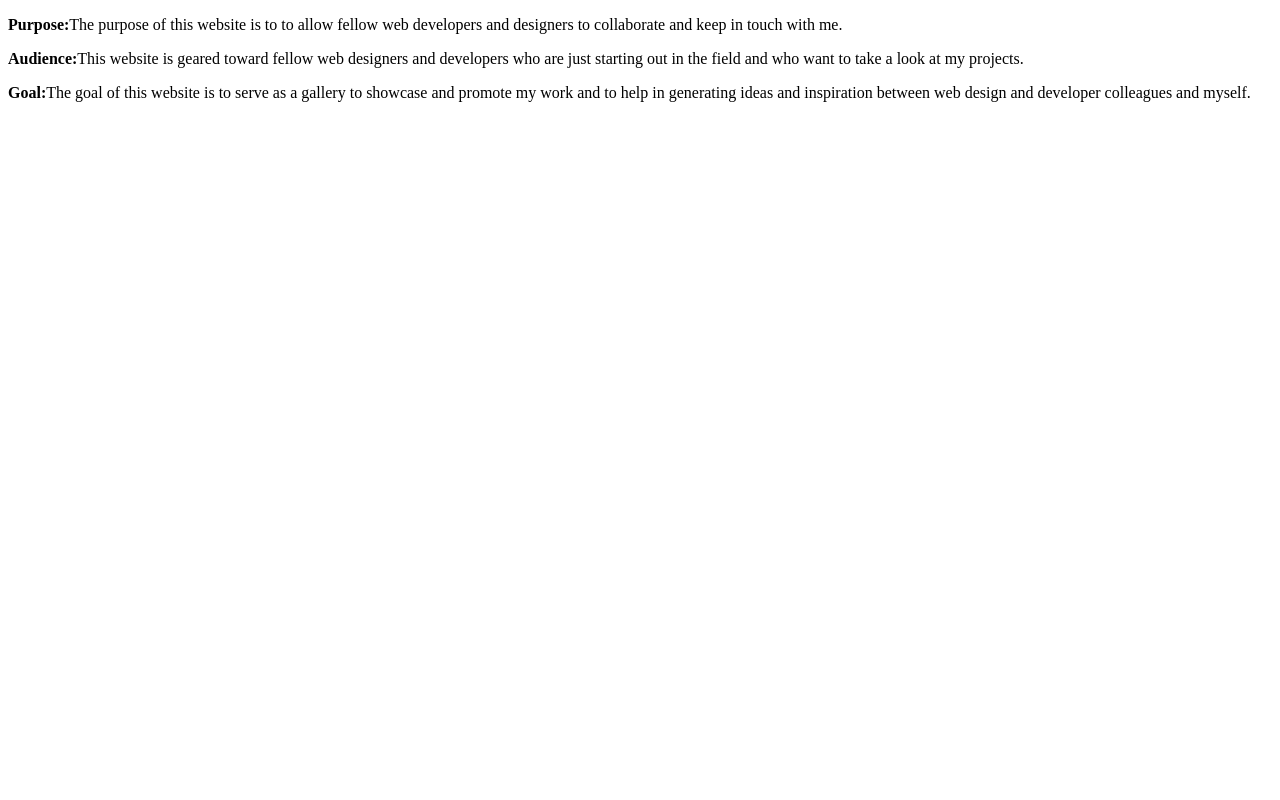
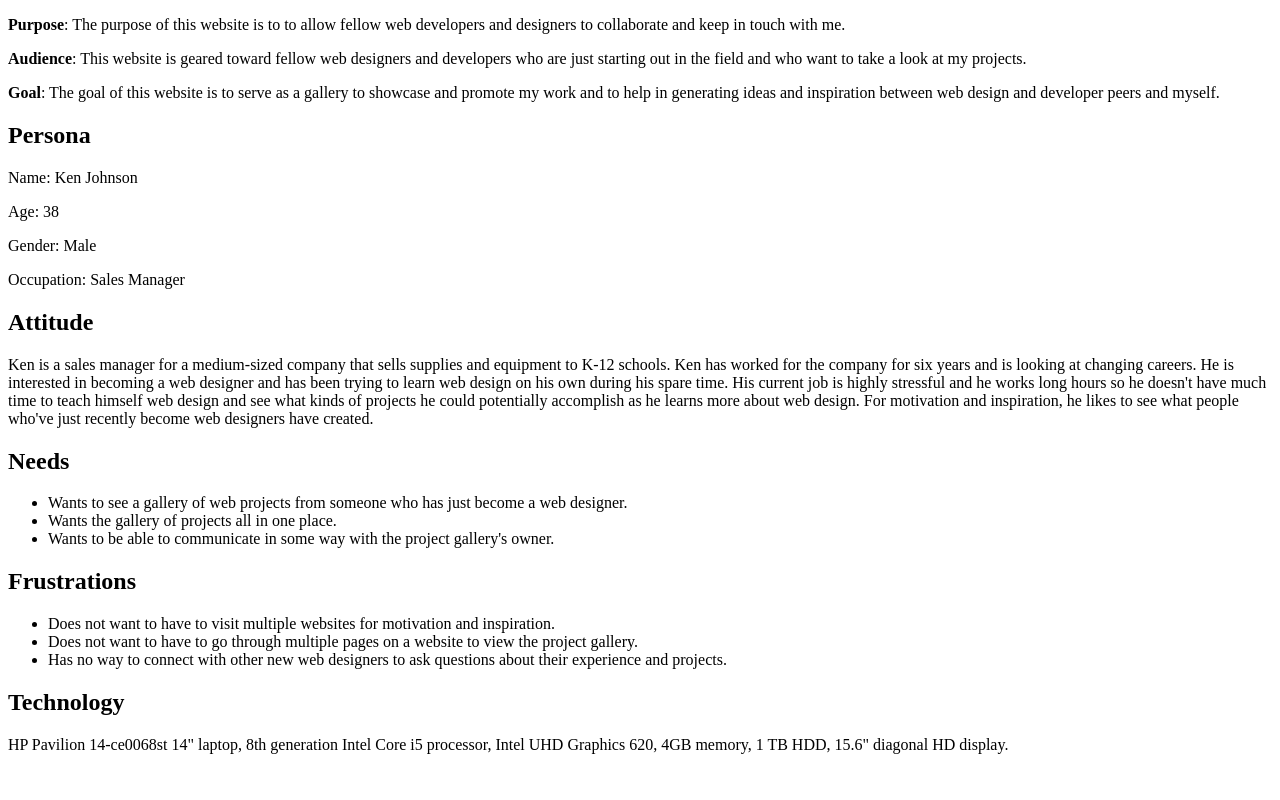
Before and after one commit to sharonromero/my-pwp-sharon-romero, a PHP site: page /milestone-1.php in a window 1280 px wide. Run offline with PHP 8.4, Linux system fonts and the light colour scheme.

Commit message:
Added persona, updated README.

```diff
--- a/public_html/documentation/milestone-1.php
+++ b/public_html/documentation/milestone-1.php
@@ -5,10 +5,54 @@
 		<title>Sharon Romero Gallery</title>
 	</head>
 
-	<p><strong>Purpose:</strong>The purpose of this website is to to allow fellow web developers and designers to collaborate and keep in touch with me.</p>
+	<p><strong>Purpose</strong>: The purpose of this website is to to allow fellow web developers and designers to collaborate and keep in touch with me.</p>
 
-	<p><strong>Audience:</strong>This website is geared toward fellow web designers and developers who are just starting out in the field and who want to take a look at my projects.</p>
+	<p><strong>Audience</strong>: This website is geared toward fellow web designers and developers who are just starting out in the field and who want to take a look at my projects.</p>
 
-	<p><strong>Goal:</strong>The goal of this website is to serve as a gallery to showcase and promote my work and to help in generating ideas and inspiration between web design and developer colleagues and myself.</p>
+	<p><strong>Goal</strong>: The goal of this website is to serve as a gallery to showcase and promote my work and to help in generating ideas and inspiration between web design and developer peers and myself.</p>
+
+	<h2>Persona</h2>
+
+	<p>
+		<span>Name:</span>
+		Ken Johnson
+	</p>
+
+	<p>
+		<span>Age:</span>
+		38
+	</p>
+	<p>
+		<span>Gender:</span>
+		Male
+	</p>
+
+	<p>
+		<span>Occupation:</span>
+		Sales Manager
+	</p>
+
+	<h2>Attitude</h2>
+
+	<p>Ken is a sales manager for a medium-sized company that sells supplies and equipment to K-12 schools. Ken has worked for the company for six years and is looking at changing careers. He is interested in becoming a web designer and has been trying to learn web design on his own during his spare time. His current job is highly stressful and he works long hours so he doesn't have much time to teach himself web design and see what kinds of projects he could potentially accomplish as he learns more about web design. For motivation and inspiration, he likes to see what people who've just recently become web designers have created.</p>
+
+	<h2>Needs</h2>
+
+	<ul>
+		<li>Wants to see a gallery of web projects from someone who has just become a web designer.</li>
+		<li>Wants the gallery of projects all in one place.</li>
+		<li>Wants to be able to communicate in some way with the project gallery's owner.</li>
+	</ul>
+
+	<h2>Frustrations</h2>
+	<ul>
+		<li>Does not want to have to visit multiple websites for motivation and inspiration.</li>
+		<li>Does not want to have to go through multiple pages on a website to view the project gallery.</li>
+		<li>Has no way to connect with other new web designers to ask questions about their experience and projects.</li>
+	</ul>
+
+	<h2>Technology</h2>
+
+	<p>HP Pavilion 14-ce0068st 14" laptop, 8th generation Intel Core i5 processor, Intel UHD Graphics 620, 4GB memory, 1 TB HDD, 15.6" diagonal HD display.</p>
 
 </html>
```
Also changed, not shown: README.md.
